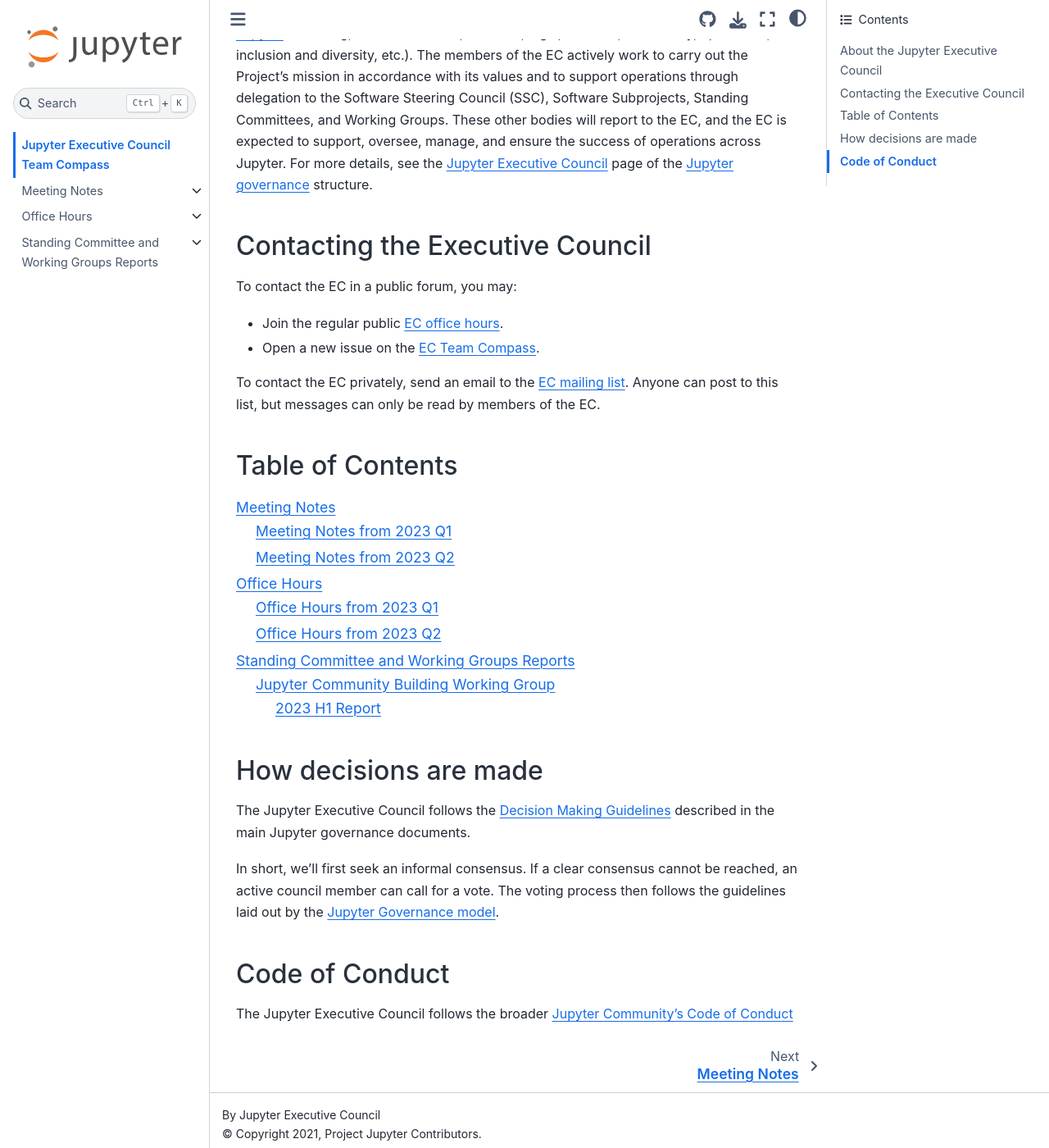
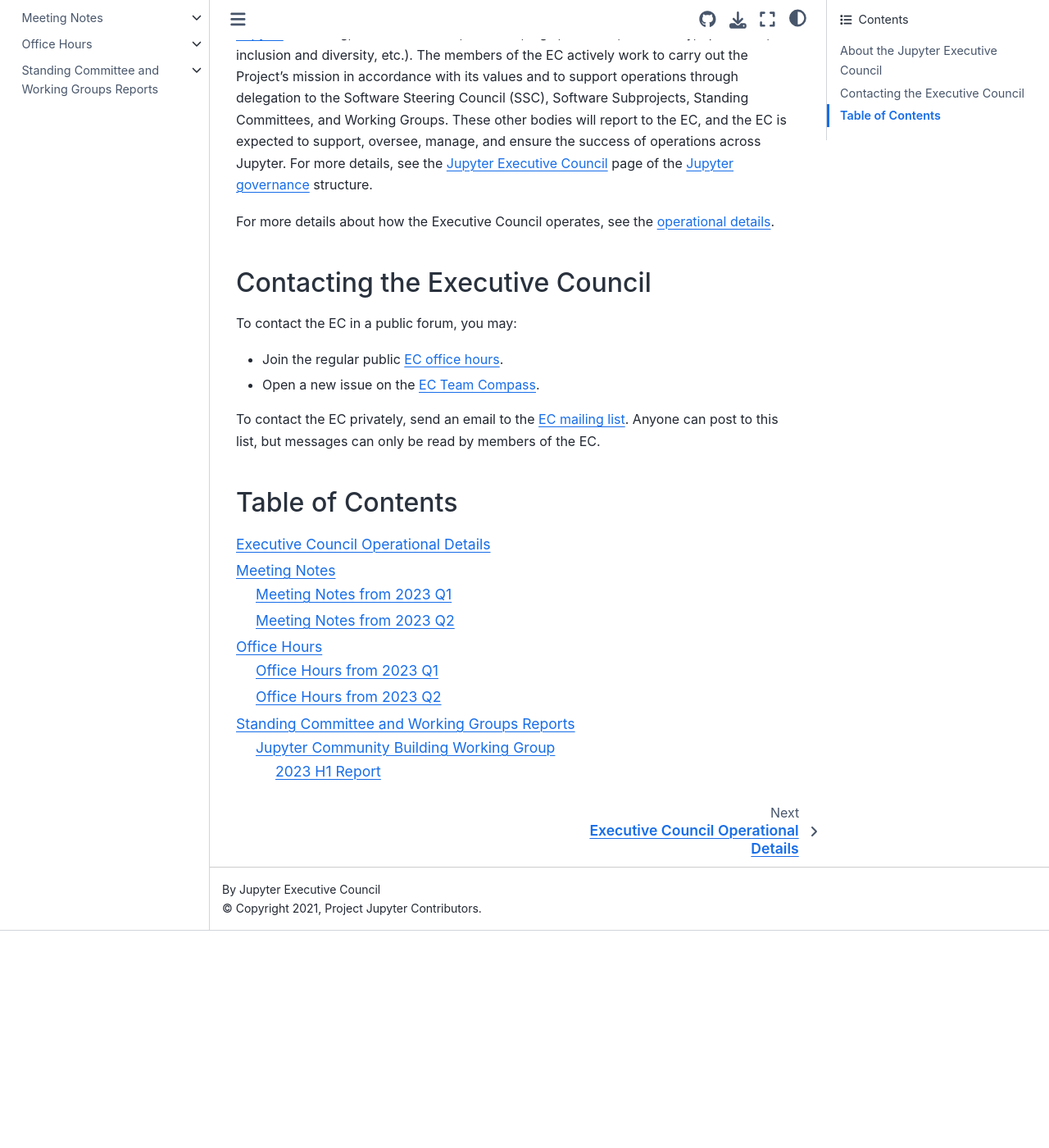
Before and after one commit to jupyter-governance/ec-team-compass, a Sphinx documentation site: the page built from docs/index.md, in a window 1280 px wide and 1400 px high, scrolled down 304 px. Shown: the whole window at 82% size. Built offline with Sphinx 7.4.7 and the Sphinx Book theme 1.1.4, drawn with Linux system fonts in a browser that asks for light colours; after the commit the page ends 1439 px from its top, so only the background shows below that; some of the changed text lies outside the part shown.

Commit message:
Simplify the front page

````diff
--- a/docs/index.md
+++ b/docs/index.md
@@ -6,6 +6,7 @@
 
 The [Jupyter Executive Council](https://jupyter.org/governance/executive_council.html) (EC) is ultimately responsible for all dimensions of [Project Jupyter](https://jupyter.org/) (including, but not limited to, software, legal, financial, community, operations, inclusion and diversity, etc.). The members of the EC actively work to carry out the Project’s mission in accordance with its values and to support operations through delegation to the Software Steering Council (SSC), Software Subprojects, Standing Committees, and Working Groups. These other bodies will report to the EC, and the EC is expected to support, oversee, manage, and ensure the success of operations across Jupyter. For more details, see the [Jupyter Executive Council](https://jupyter.org/governance/executive_council.html) page of the [Jupyter governance](https://jupyter.org/governance) structure.
 
+For more details about how the Executive Council operates, see the [operational details](operations).
 
 ## Contacting the Executive Council
 
@@ -19,20 +20,8 @@
 
 ```{toctree}
 :titlesonly:
+operations
 meeting_notes/index
 office_hours/index
 reports/index
 ```
-
-## How decisions are made
-
-The Jupyter Executive Council follows the
-[Decision Making Guidelines](https://jupyter.org/governance/decision_making.html#required-aspects-of-decision-making) described in the main Jupyter governance documents.
-
-In short, we'll first seek an informal consensus. If a clear consensus cannot be reached, an active council member can call for a vote. The voting process then follows the guidelines laid out by the [Jupyter Governance model](https://jupyter.org/governance/decision_making.html#required-aspects-of-decision-making).
-
-
-## Code of Conduct
-
-The Jupyter Executive Council follows the broader [Jupyter Community's Code of
-Conduct](https://jupyter.org/governance/conduct/code_of_conduct.html)
````
Also changed, not shown: docs/operations.md (added, +14 -0 lines).
